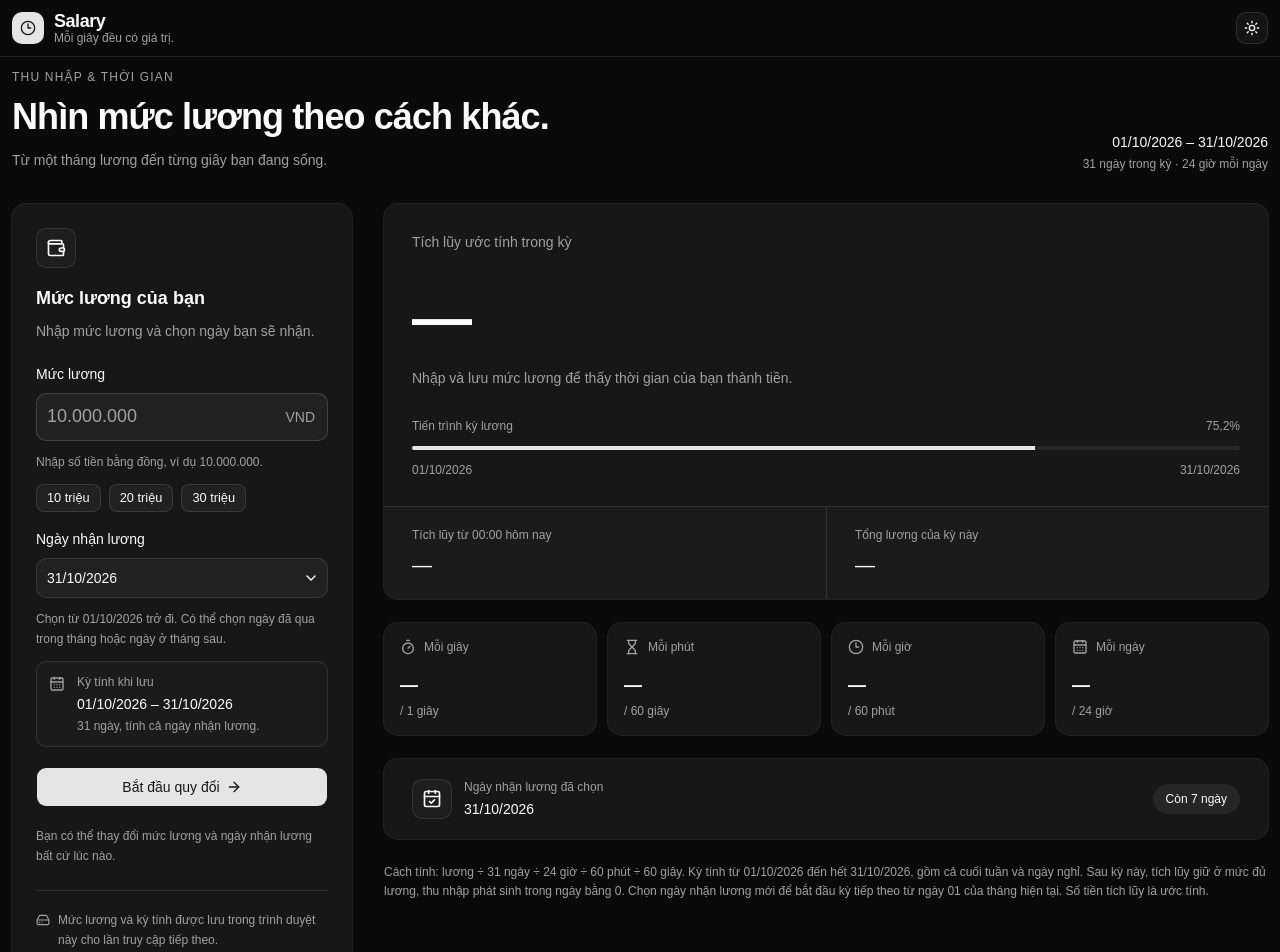
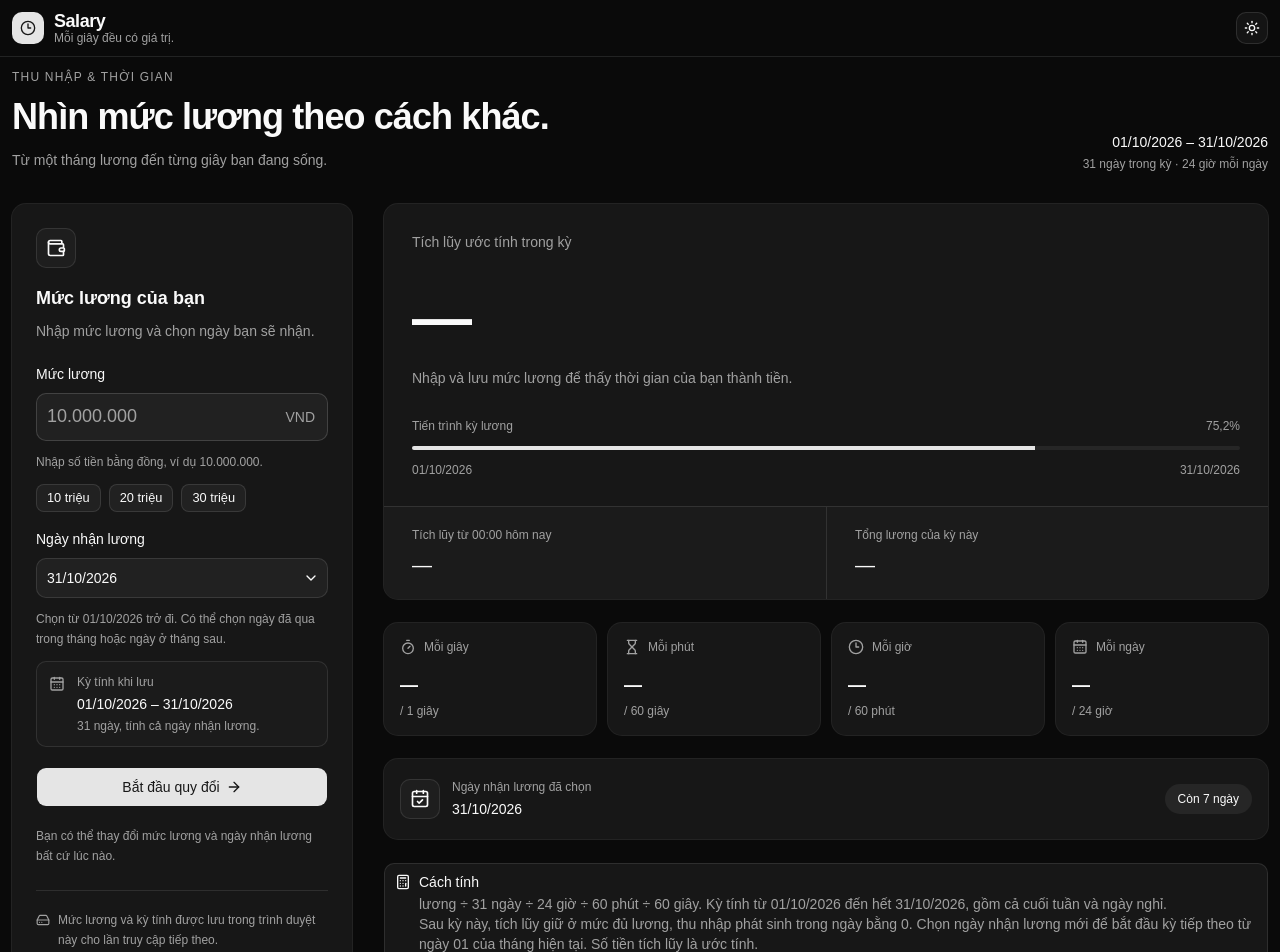
Before and after one commit to hieudien14310/salary-clock, a React (Vite) app in the folder apps/frontend/: page / in a window 1280 px wide. Shown: the top 952 px of the page. Built offline with nearby package versions, Linux system fonts and the light colour scheme.

Commit message:
feat: enhance salary overview with calculation details in alert component

```diff
--- a/apps/frontend/src/page/home/components/salary-overview.tsx
+++ b/apps/frontend/src/page/home/components/salary-overview.tsx
@@ -1,11 +1,12 @@
 import { format } from 'date-fns';
-import { CalendarCheck, CalendarDays, Clock3, Hourglass, Timer } from 'lucide-react';
+import { CalculatorIcon, CalendarCheck, CalendarDays, Clock3, Hourglass, Timer } from 'lucide-react';
 import { Badge } from '@/components/ui/badge';
 import { Button } from '@/components/ui/button';
 import { Card, CardContent } from '@/components/ui/card';
 import { Progress } from '@/components/ui/progress';
 import { formatCurrency, type SalaryCalculation } from '@/lib/salary';
 import { useSalaryStore } from '@/stores/salary-store';
+import { Alert, AlertDescription, AlertTitle } from '@/components/ui/alert';
 
 const RATE_UNITS = [
   { key: 'perSecond', label: 'Mỗi giây', detail: '1 giây', icon: Timer },
@@ -107,7 +108,7 @@ export function SalaryOverview({ monthlySalary, calculation }: SalaryOverviewPro
       </section>
 
       <Card className="py-5">
-        <CardContent className="flex flex-wrap items-center justify-between gap-4 px-5 sm:px-7">
+        <CardContent className="flex flex-wrap items-center justify-between gap-4">
           <div className="flex items-center gap-3">
             <div className="flex size-10 shrink-0 items-center justify-center rounded-lg border bg-muted/50">
               <CalendarCheck className="size-5" aria-hidden="true" />
@@ -135,13 +136,16 @@ export function SalaryOverview({ monthlySalary, calculation }: SalaryOverviewPro
           </div>
         </CardContent>
       </Card>
-
-      <p className="text-xs leading-relaxed text-muted-foreground">
-        Cách tính: lương ÷ {calculation.daysInPeriod} ngày ÷ 24 giờ ÷ 60 phút ÷ 60 giây. Kỳ tính từ{' '}
-        {format(calculation.periodStart, 'dd/MM/yyyy')} đến hết {format(calculation.payday, 'dd/MM/yyyy')}, gồm cả cuối
-        tuần và ngày nghỉ. Sau kỳ này, tích lũy giữ ở mức đủ lương, thu nhập phát sinh trong ngày bằng 0. Chọn ngày nhận
-        lương mới để bắt đầu kỳ tiếp theo từ ngày 01 của tháng hiện tại. Số tiền tích lũy là ước tính.
-      </p>
+      <Alert>
+        <CalculatorIcon />
+        <AlertTitle>Cách tính</AlertTitle>
+        <AlertDescription>
+          lương ÷ {calculation.daysInPeriod} ngày ÷ 24 giờ ÷ 60 phút ÷ 60 giây. Kỳ tính từ{' '}
+          {format(calculation.periodStart, 'dd/MM/yyyy')} đến hết {format(calculation.payday, 'dd/MM/yyyy')}, gồm cả
+          cuối tuần và ngày nghỉ. <br /> Sau kỳ này, tích lũy giữ ở mức đủ lương, thu nhập phát sinh trong ngày bằng 0.
+          Chọn ngày nhận lương mới để bắt đầu kỳ tiếp theo từ ngày 01 của tháng hiện tại. Số tiền tích lũy là ước tính.
+        </AlertDescription>
+      </Alert>
     </div>
   );
 }
```
